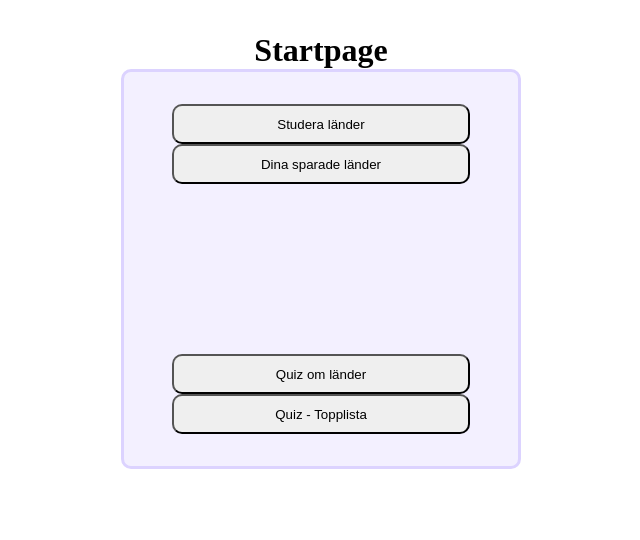
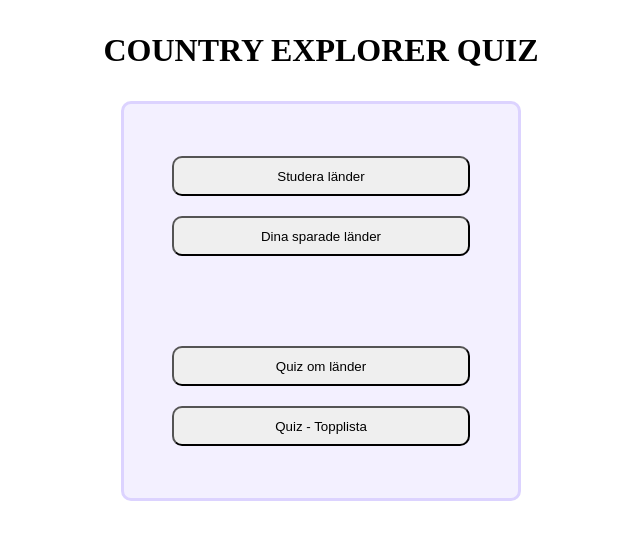
Before and after one commit to Hollstedt/projektarbete-country-explorer, a React (Vite) app: page / in a window 1280 px wide. Shown: the top 540 px of the page, without its empty margins (319-959 px from the left). Built offline with nearby package versions, Linux system fonts and the light colour scheme.

Commit message:
added styling

```diff
--- a/src/index.css
+++ b/src/index.css
@@ -12,7 +12,7 @@ body {
 .region-result {
   display: flex;
   flex-direction: column;
-  justify-content: center;
+  justify-content: flex-start;
   align-items: center;
   height: 250px;
   width: 350px;
@@ -20,6 +20,11 @@ body {
   border-radius: 10px;
   border: 3px solid #dcd3ff;
   margin-top: 2rem;
+  padding-top: 1rem;
+  box-shadow: 10px 10px 5px 0px rgba(0,0,0,0.75);
+  -webkit-box-shadow: 10px 10px 5px 0px rgba(0,0,0,0.75);
+  -moz-box-shadow: 10px 10px 5px 0px rgba(0,0,0,0.75);
+  cursor: pointer;
 }
 
 .region-result {
@@ -65,6 +70,10 @@ body {
   height: 100px;
 }
 
+.countryinfo-container .country-card {
+  cursor: default;
+}
+
 ul li {
   list-style: none;
 }
@@ -98,6 +107,14 @@ ul li {
   border-radius: 10px;
 }
 
+.startpage-button-lower-container button {
+  margin-bottom: 20px;
+}
+
+.startpage-button-upper-container button {
+  margin-top: 20px;
+}
+
 button {
   cursor: pointer;
 }
@@ -108,3 +125,32 @@ button {
   align-items: center;
   width: 600px;
 }
+
+.startpage-container {
+  display: flex;
+  flex-direction: column;
+  align-items: center;
+  width: 600px;
+}
+
+.startpage-container h1 {
+  margin-bottom: 2rem;
+}
+
+.quiz-container {
+  width: 600px;
+  display: flex;
+  flex-direction: column;
+  align-items: center;
+}
+
+.quiz-container .country-card {
+  margin-bottom: 30px;
+}
+
+.quizresult-container {
+  width: 600px;
+  display: flex;
+  flex-direction: column;
+  align-items: center;
+}
--- a/src/pages/Quiz.jsx
+++ b/src/pages/Quiz.jsx
@@ -75,7 +75,7 @@ export default function Quiz() {
 
    if (isQuizStarted) {
       return (
-         <div>
+         <div className="quiz-container">
             <h1>Quiz startat för {playersName}</h1>
             <p>Fråga nummer {currentQuestionIndex + 1} av 15</p>
             <p>Poäng: {score}</p>
--- a/src/pages/QuizLeaderboard.jsx
+++ b/src/pages/QuizLeaderboard.jsx
@@ -27,12 +27,12 @@ export default function QuizLeaderboard() {
 
     return (
         <div>
-            <h1>Leaderboard for quiz</h1>
+            <h1>Quiz - Topp 3 per världsdel</h1>
 
             {!localStorageHasResults && <p className="p-noResult">Inga resultat ännu. Gör ett quiz först!</p>}
 
             {localStorageHasResults && (
-                <div>
+                <div className="quizresult-container">
                     {Object.keys(resultForEachRegion).map(region => (
                         <div key={region} className="region-result">
                             <h2>{region}</h2>
--- a/src/pages/Startpage.jsx
+++ b/src/pages/Startpage.jsx
@@ -2,8 +2,8 @@ import { Link } from "react-router-dom"
 
 export default function Startpage() {
     return (
-        <div>
-            <h1>Startpage</h1>
+        <div className="startpage-container">
+            <h1>COUNTRY EXPLORER QUIZ</h1>
             <div className="startpage-button-container">
                 <div className="startpage-button-upper-container">
                     <Link to="/countries"><button>Studera länder</button></Link>
```
